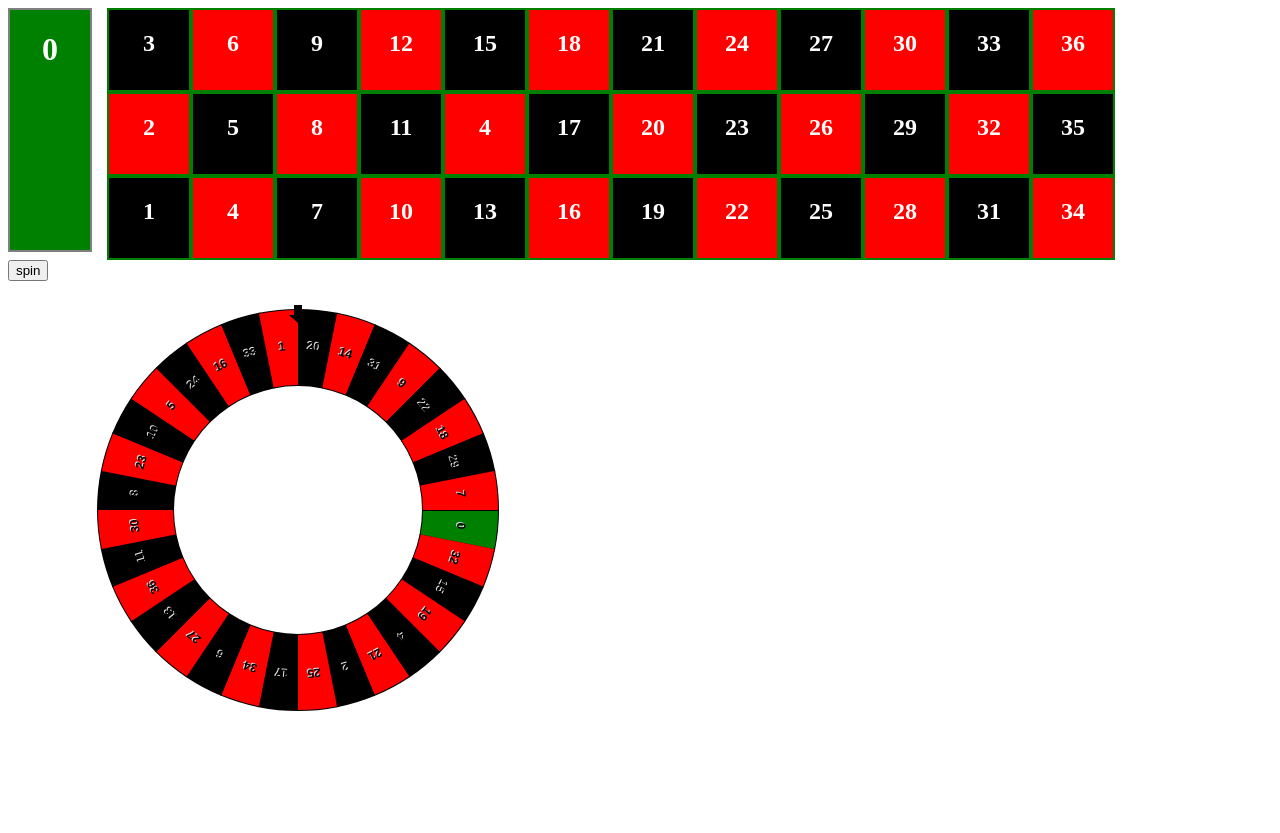
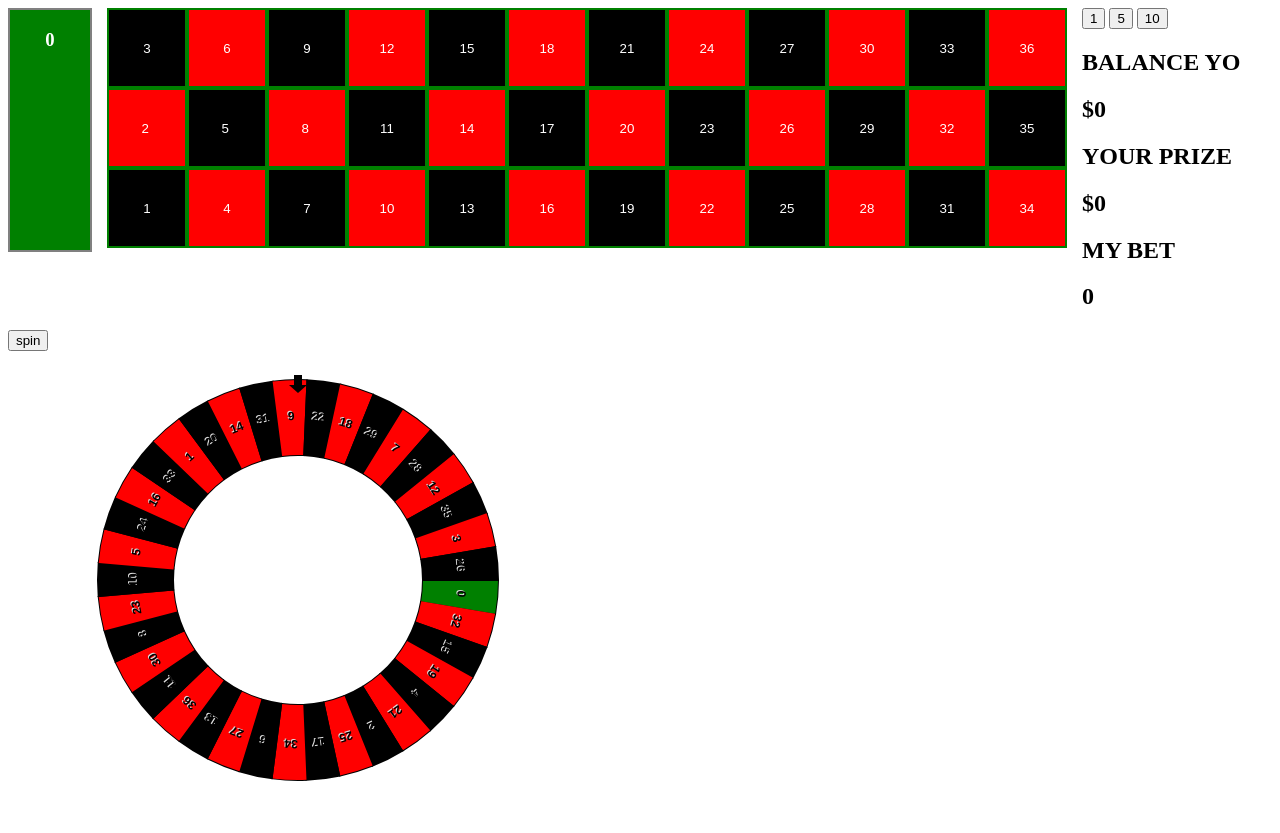
Before and after one commit to Pablotabu/CasinoMatadero, a plain HTML site: page index.html in a window 1280 px wide. Before the commit the page ends 800 px from the top, so only its background shows below. Drawn offline with nearby package versions, Linux system fonts and the light colour scheme.

Commit message:
tuesday even

```diff
--- a/index.html
+++ b/index.html
@@ -4,6 +4,14 @@
   <meta charset="UTF-8">
   <meta name="viewport" content="width=device-width, initial-scale=1.0">
   <meta http-equiv="X-UA-Compatible" content="ie=edge">
+  <script
+  src="https://code.jquery.com/jquery-3.3.1.min.js"
+  integrity="sha256-FgpCb/KJQlLNfOu91ta32o/NMZxltwRo8QtmkMRdAu8="
+  crossorigin="anonymous"></script>
+  <script type = "text/javascript" src="js/spinwheel.js"></script>
+  <script type = "text/javascript" src="js/game.js"></script>
+  <script type = "text/javascript" src="js/index.js"></script>
+
 
 
   <link rel="stylesheet" href="css/styles.css">
@@ -16,66 +24,89 @@
 
 
           <div id="ruleta-table">
-              <div id = "zero"> <h1>0</h1> </div>
+              <div id = "zero" class = "number" value = "0"><h3>0</h3> </div>
 
               <div>
                   <div id="first-row">
-                      <div class = "number odd black"><h2> 3 </h2></div>
-                      <div class = "number even red"><h2> 6 </h2></div>
-                      <div class = "number odd black"> <h2> 9 </h2></div>
-                      <div class = "number even red"> <h2> 12 </h2></div>
-                      <div class = "number odd black"> <h2> 15 </h2> </div>
-                      <div class = "number even red"> <h2> 18 </h2> </div>
-                      <div class = "number odd black"> <h2> 21 </h2> </div>
-                      <div class = "number even red"> <h2> 24 </h2> </div>
-                      <div class = "number odd black"> <h2> 27 </h2> </div>
-                      <div class = "number even red"> <h2> 30 </h2> </div>
-                      <div class = "number odd black"> <h2> 33 </h2> </div>
-                      <div class = "number even red"> <h2> 36 </h2> </div>
+                <input type="button"   value = "3" class = "number odd black">
+                <input type = "button" value = "6"  class = "number even red">
+                <input type = "button" value = "9"  class = "number odd black">
+                <input type = "button" value = "12" class = "number even red">
+                <input type = "button" value = "15" class = "number odd black">
+                <input type = "button" value = "18" class = "number even red">
+                <input type = "button" value = "21" class = "number odd black">
+                <input type = "button" value = "24" class = "number even red">
+                <input type = "button" value = "27" class = "number odd black">
+                <input type = "button" value = "30" class = "number even red">
+                <input type = "button" value = "33" class = "number odd black">
+                <input type = "button" value = "36" class = "number even red">
+
             </div>
+
+
                 <div id= "second-row">
+                    <input type = "button" value = "2 " class = "number even red">
+                    <input type = "button" value = "5 " class = "number odd black">
+                    <input type = "button" value = "8 " class = "number even red">
+                    <input type = "button" value = "11" class = "number odd black">
+                    <input type = "button" value = "14" class = "number even red">
+                    <input type = "button" value = "17" class = "number odd black">
+                    <input type = "button" value = "20" class = "number even red">
+                    <input type = "button" value = "23" class = "number odd black">
+                    <input type = "button" value = "26" class = "n mber even red">
+                    <input type = "button" value = "29" class = "number odd black">
+                    <input type = "button" value = "32" class = "number even red">
+                    <input type = "button" value = "35" class = "number odd black">
 
-                          <div class= "number even red"> <h2>2</h2> </div>
-                          <div class= "number odd black"> <h2>5</h2> </div>
-                          <div class= "number even red"> <h2>8</h2> </div>
-                          <div class= "number odd black"> <h2>11</h2> </div>
-                          <div class= "number even red"> <h2>4</h2> </div>
-                          <div class= "number odd black"> <h2>17</h2> </div>
-                          <div class= "number even red"> <h2>20</h2> </div>
-                          <div class= "number odd black"> <h2>23</h2> </div>
-                          <div class= "number even red"> <h2>26</h2> </div>
-                          <div class= "number odd black"> <h2>29</h2> </div>
-                          <div class= "number even red"> <h2>32</h2> </div>
-                          <div class= "number odd black"> <h2>35</h2></div>
                 </div>
+
+
                           <div id = "third-row">
-                              <div  class= "number odd"> <h2>1</h2> </div>
-                              <div class= "number even black"><h2>4</h2> </div>
-                              <div class= "number odd red"> <h2>7</h2> </div>
-                              <div class= "number even black"> <h2>10</h2> </div>
-                              <div class= "number odd red"> <h2>13</h2> </div>
-                              <div class= "number even black"> <h2>16</h2> </div>
-                              <div class= "number odd red"> <h2>19</h2> </div>
-                              <div class= "number even black"> <h2>22</h2> </div>
-                              <div class= "number odd red"><h2>25</h2></div>
-                              <div class= "number even black"> <h2>28</h2> </div>
-                              <div class= "number odd red"> <h2>31</h2> </div>
-                              <div class= "number even black"> <h2>34</h2> </div>
+                              <input type = "button" value = "1" class =  "number odd red">
+                              <input type = "button" value = "4" class =  "number even black">
+                              <input type = "button" value = "7" class =  "number odd red">
+                              <input type = "button" value = "10" class =  "number even black">
+                              <input type = "button" value = "13" class =  "number odd red">
+                              <input type = "button" value = "16" class =  "number even black">
+                              <input type = "button" value = "19" class =  "number odd red">
+                              <input type = "button" value = "22" class =  "number even black">
+                              <input type = "button" value = "25" class =  "number odd red">
+                              <input type = "button" value = "28" class =  "number even black">
+                              <input type = "button" value = "31" class =  "number odd red">
+                              <input type = "button" value = "34" class= "number even black">
+
                              </div>
                             </div>
-                              </div>
+                            <div>
+                         <aside>
+                         <input type="button" value="1"  class = "chips"/>
+                         <input type="button" value="5"  class = "chips"/>
+                         <input type="button" value="10" class = "chips"/>
+                                    </aside>
+                        <aside id="balance">
+                                <h1>BALANCE YO</h1>
+                                <h2>$0</h2>
+                         </aside>
+                        <aside id ="panel price">
+                                    <h1>YOUR PRIZE</h1>
+                                    <h2>$0</h2>
+                          </aside>
+                          <aside class = "mybet">
+                              <h1>MY BET</h1>
+                              <h2 class ="bet">0</h2>
+                          </aside>
                         </div>
 
+                    </div>
+
+                </div>
                         <div>
-                                  <input type="button" value="spin" onclick="spin();" style="float: left;" />
+                            <input type="button" value="spin" id = "spin" style="float: left;" />
                             <canvas id="wheelcanvas" width="500" height="500"></canvas>
 
                             </div>
 
-
-
-
-                                  <script type="text/javascript" src="js/function-spinWheel.js"></script>
+                            <script type = "text/javascript" src="js/function-checkNumber.js"></script>
 
 </body>
 </html>
--- a/js/function-calculatePrice.js
+++ /dev/null
@@ -1 +0,0 @@
-function calculatePrice(){}
--- a/js/function-checkColorNumber.js
+++ /dev/null
@@ -1 +0,0 @@
-function checkColorNumber(){}
--- a/js/function-checkNumber.js
+++ b/js/function-checkNumber.js
@@ -0,0 +1,21 @@
+
+
+ $(".chips").on("click", function(e){
+return e.currentTarget.value
+})
+
+
+
+Game.prototype.addBet = function(){
+  return $(".number").on("click", function(){
+       $(".bet").innerHTML = "pepe";
+})}
+
+
+function bet (){
+$(".chips").on("click",function(e){
+ var number =  e.currentTarget.value;
+  $(".bet").innerHTML = (number);
+
+})}
+console.log(bet())
--- a/js/function-checkNumberIsEven.js
+++ /dev/null
@@ -1 +0,0 @@
-function checkNumberIsEven(){}
--- a/js/function-ruletaGame.js
+++ /dev/null
@@ -1,2 +0,0 @@
-
-function ruletaGame(){}
--- a/js/function-spinWheel.js
+++ b/js/function-spinWheel.js
@@ -82,7 +82,7 @@ var ctx = canvas.getContext("2d");
   ];
 
   var startAngle = 0;
-  var arc = (Math.PI / 32) * 2;
+  var arc = (Math.PI / 37) * 2;
   var spinTimeout = null;
 
   var spinArcStart = 10;
@@ -110,7 +110,7 @@ var ctx = canvas.getContext("2d");
 
       ctx.font = "bold 12px sans-serif";
 
-      for (var i = 0; i < 32; i++) {
+      for (var i = 0; i < 37; i++) {
         var angle = startAngle + i * arc;
         ctx.fillStyle = colors[i];
 
@@ -187,6 +187,7 @@ var ctx = canvas.getContext("2d");
     var ts = (t /= d) * t;
     var tc = ts * t;
     return b + c * (tc + -3 * ts + 3 * t);
-  }
+  }//preguntar si lo puedo quitar,no se para que sirve??
+
 
   draw();
--- /dev/null
+++ b/js/game.js
@@ -0,0 +1,50 @@
+function Game(canvasId) {
+  this.canvas = document.getElementById(canvasId);
+  this.ctx = this.canvas.getContext("2d");
+  this.reset();
+  this.luckynumber = -1;
+  this.myNumbers = [];
+}
+Game.prototype.start = function() {
+  this.draw();
+};
+
+Game.prototype.reset = function() {
+  this.bet = 0;
+  this.spinwheel = new SpinWheel(this);
+  $("#spin").on(
+    "click",
+    function() {
+      this.spinwheel.spin();
+    }.bind(this)
+  ); // "bind" hace que coja las propiedades anteriores al ultimo scope;
+
+  $(".chips").on("click", function(e) {
+    this.bet = e.currentTarget.value;
+    setBet(this.bet);
+  });
+
+  $(".number").on("click", function(e) {
+    this.myNumbers = (e.currentTarget.value);
+    console.log(this.myNumbers)
+    });
+    };
+
+function addNumber(number){
+    $(".number").text(number)
+}
+
+Game.prototype.draw = function() {
+  this.spinwheel.draw();
+};
+
+function setBet(bet) {
+  $(".bet").text(bet);
+}
+
+// $(".number").on("click", function(e){
+//     console.log(e.currentTarget.value)
+//     })
+//  $(".number").on("click", function(e){
+//     console.log(e.currentTarget.value)
+// })
--- /dev/null
+++ b/js/index.js
@@ -0,0 +1,7 @@
+window.onload = function(){
+    var game = new Game("wheelcanvas");
+    function spin(){
+        game.spinwheel.spin()
+    }
+    game.start();
+}
--- /dev/null
+++ b/js/spinwheel.js
@@ -0,0 +1,194 @@
+
+function SpinWheel(game) {
+    this.game = game;
+
+    this.colors = [
+    "green",
+    "red",
+    "black",
+    "red",
+    "black",
+    "red",
+    "black",
+    "red",
+    "black",
+    "red",
+    "black",
+    "red",
+    "black",
+    "red",
+    "black",
+    "red",
+    "black",
+    "red",
+    "black",
+    "red",
+    "black",
+    "red",
+    "black",
+    "red",
+    "black",
+    "red",
+    "black",
+    "red",
+    "black",
+    "red",
+    "black",
+    "red",
+    "black",
+    "red",
+    "black",
+    "red",
+    "black"
+  ];
+  this.numbers = [
+    "0",
+    "32",
+    "15",
+    "19",
+    "4",
+    "21",
+    "2",
+    "25",
+    "17",
+    "34",
+    "6",
+    "27",
+    "13",
+    "36",
+    "11",
+    "30",
+    "8",
+    "23",
+    "10",
+    "5",
+    "24",
+    "16",
+    "33",
+    "1",
+    "20",
+    "14",
+    "31",
+    "9",
+    "22",
+    "18",
+    "29",
+    "7",
+    "28",
+    "12",
+    "35",
+    "3",
+    "26"
+  ];
+
+  var startAngle = 0;
+  var arc = (Math.PI / 37) * 2;
+  var spinTimeout = null;
+
+  var spinArcStart = 10;
+  var spinTime = 0;
+  var spinTimeTotal = 0;
+
+SpinWheel.prototype.draw = function() {
+    this.drawRouletteWheel();
+  }
+
+  SpinWheel.prototype.drawRouletteWheel= function() {
+
+    if (this.game.canvas.getContext) {
+      var outsideRadius = 200;
+      var textRadius = 160;
+      var insideRadius = 125;
+
+
+      this.game.ctx.clearRect(0, 0, 500, 500);
+
+      this.game.ctx.strokeStyle = "black";
+      this.game.ctx.lineWidth = 2;
+
+      this.game.ctx.font = "bold 12px sans-serif";
+
+      for (var i = 0; i < 37; i++) {
+        var angle = startAngle + i * arc;
+        this.game.ctx.fillStyle = this.colors[i];
+
+        this.game.ctx.beginPath();
+        this.game.ctx.arc(250, 250, outsideRadius, angle, angle + arc, false);
+        this.game.ctx.arc(250, 250, insideRadius, angle + arc, angle, true);
+        this.game.ctx.stroke();
+        this.game.ctx.fill();
+
+        this.game.ctx.save();
+        this.game.ctx.shadowOffsetX = -1;
+        this.game.ctx.shadowOffsetY = -1;
+        this.game.ctx.shadowBlur = 0;
+        this.game.ctx.shadowColor = "rgb(220,220,220)";
+        this.game.ctx.fillStyle = "black";
+        this.game.ctx.translate(
+          250 + Math.cos(angle + arc / 2) * textRadius,
+          250 + Math.sin(angle + arc / 2) * textRadius
+        );
+        this.game.ctx.rotate(angle + arc / 2 + Math.PI / 2);
+        var text = this.numbers[i];
+        this.game.ctx.fillText(text, -this.game.ctx.measureText(text).width / 2, 0);
+        this.game.ctx.restore();
+      }
+
+      //Arrow
+      this.game.ctx.fillStyle = "black";
+      this.game.ctx.beginPath();
+      this.game.ctx.moveTo(250 - 4, 250 - (outsideRadius + 5));
+      this.game.ctx.lineTo(250 + 4, 250 - (outsideRadius + 5));
+      this.game.ctx.lineTo(250 + 4, 250 - (outsideRadius - 5));
+      this.game.ctx.lineTo(250 + 9, 250 - (outsideRadius - 5));
+      this.game.ctx.lineTo(250 + 0, 250 - (outsideRadius - 13));
+      this.game.ctx.lineTo(250 - 9, 250 - (outsideRadius - 5));
+      this.game.ctx.lineTo(250 - 4, 250 - (outsideRadius - 5));
+      this.game.ctx.lineTo(250 - 4, 250 - (outsideRadius + 5));
+      this.game.ctx.fill();
+    }
+  }
+
+  SpinWheel.prototype.spin = function() {
+    spinAngleStart = Math.random() * 10 + 10;
+    spinTime = 0;
+    spinTimeTotal = Math.random() * 3 + 4 * 1000;
+    this.rotateWheel();
+  }
+
+  SpinWheel.prototype.rotateWheel = function() {
+    spinTime += 30;
+    if (spinTime >= spinTimeTotal) {
+      this.stopRotateWheel();
+      return;
+    }
+    var spinAngle =
+      spinAngleStart - this.easeOut(spinTime, 0, spinAngleStart, spinTimeTotal);
+    startAngle += (spinAngle * Math.PI) / 180;
+    this.drawRouletteWheel();
+    spinTimeout = setTimeout(this.rotateWheel(), 3000);
+  }
+
+  SpinWheel.prototype.stopRotateWheel = function () {
+    clearTimeout(spinTimeout);
+    var degrees = (startAngle * 180) / Math.PI + 90;
+    var arcd = (arc * 180) / Math.PI;
+    var index = Math.floor((360 - (degrees % 360)) / arcd);
+    this.game.ctx.save();
+    this.game.ctx.font = "bold 30px sans-serif";
+    var text = this.numbers[index];
+    this.game.luckynumber = text;
+    console.log(this.game.luckynumber);
+    this.game.ctx.fillText(text, 250 - this.game.ctx.measureText(text).width / 2, 250 + 10);
+    this.game.ctx.restore();
+  }
+
+  SpinWheel.prototype.easeOut = function (t, b, c, d) {
+    var ts = (t /= d) * t;
+    var tc = ts * t;
+    return b + c * (tc + -3 * ts + 3 * t);
+  }//preguntar si lo puedo quitar,no se para que sirve??
+
+ console.log(this.game.luckynumber)
+
+}
```
Also changed, not shown: images/sistema-de-color-de-las-fichas-de-póker-del-casino-de-juego-58910030 (1).jpg (added), images/sistema-de-color-de-las-fichas-de-póker-del-casino-de-juego-58910030.jpg (added), images/sistema-de-color-de-las-fichas-de-póker-del-casino-de-juego-58910030.png (added), js/function-playGame.js (deleted), 1 other file. Lines whose indentation alone changed are shown as unchanged.
